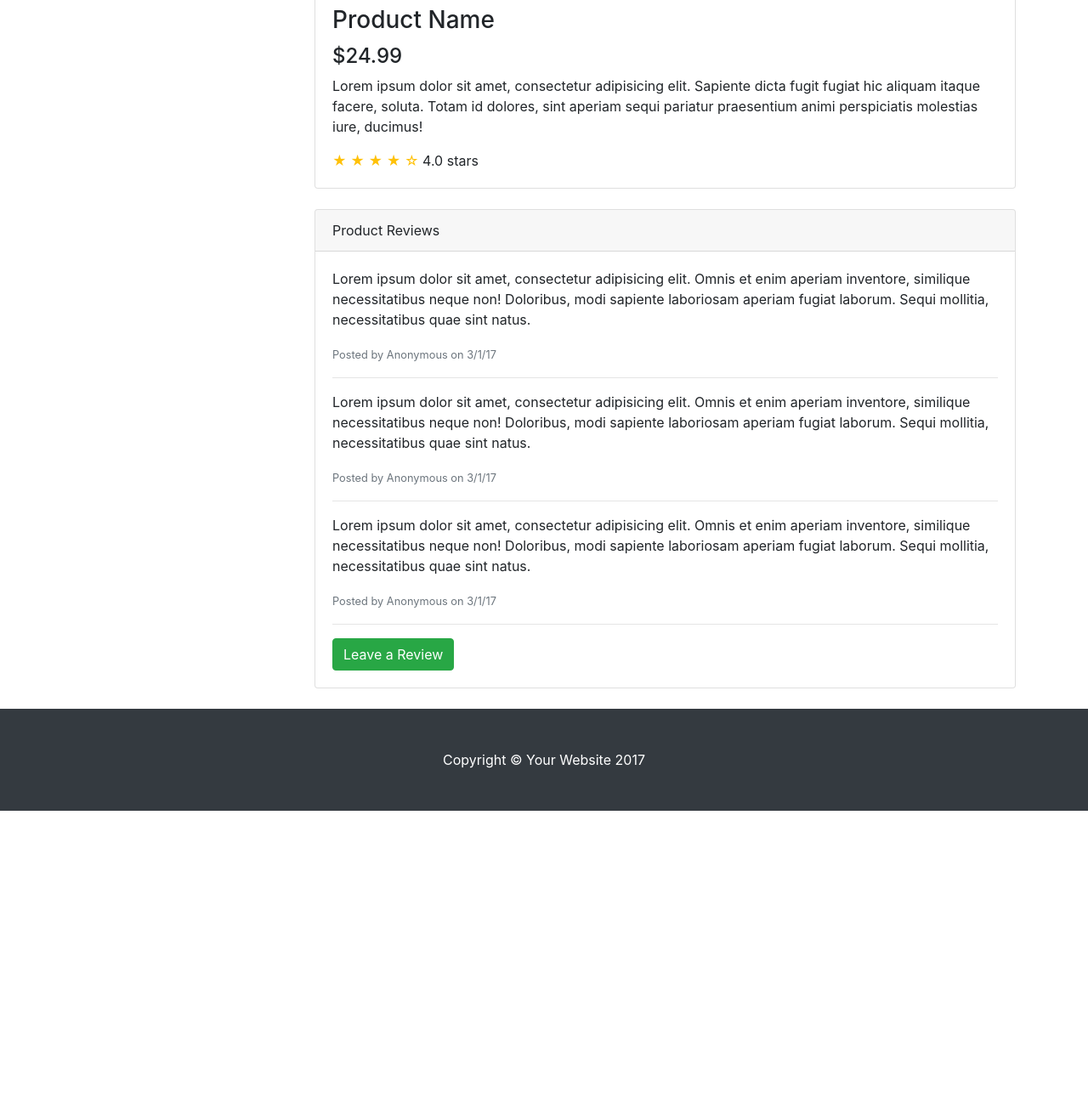
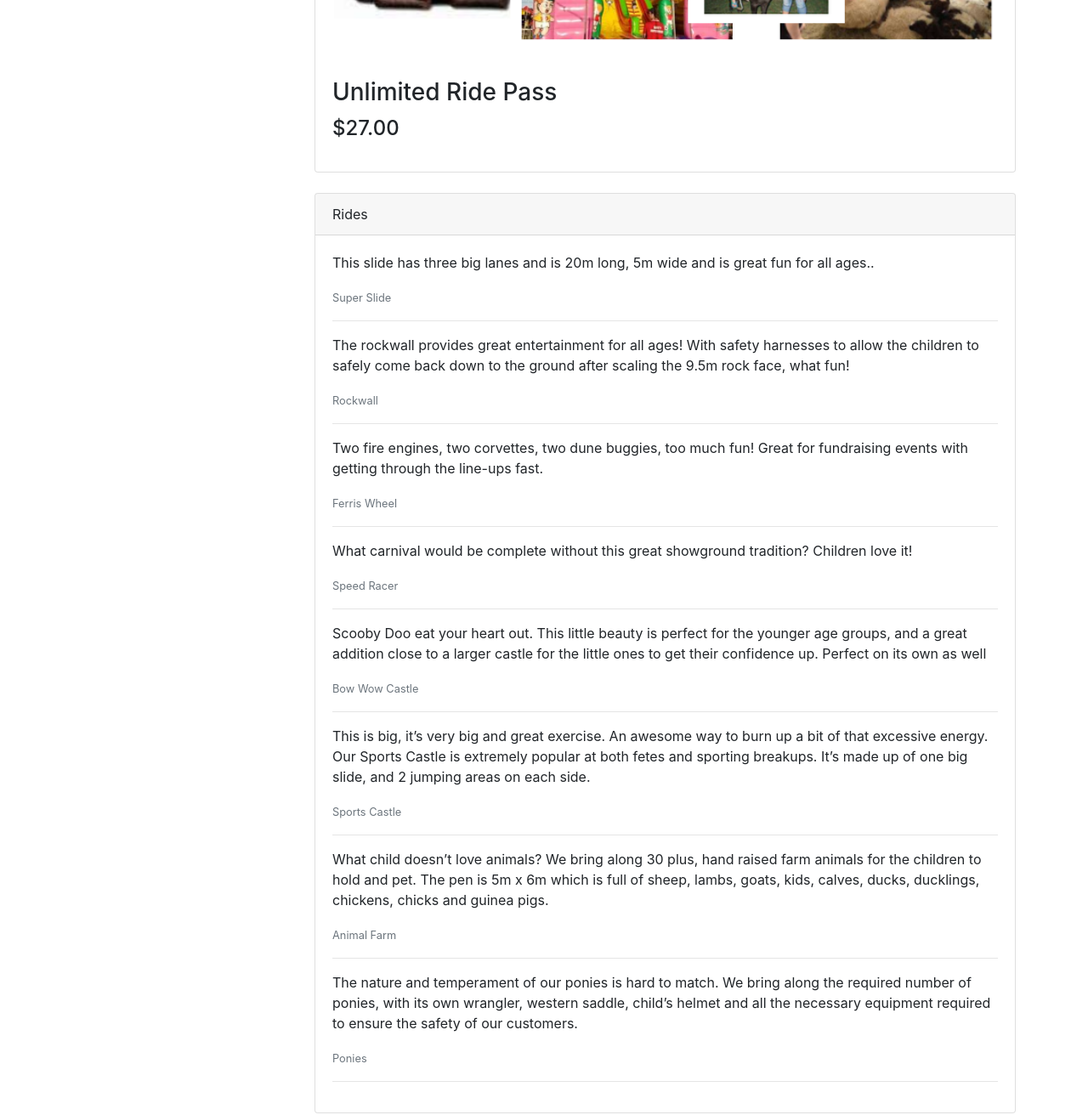
Before and after one commit to redhillkindy/shop, a website: page index.html in a window 1280 px wide. Shown: the part 460-1772 px from the top of the page at 85% size. Before the commit the page ends 1414 px from the top, so only its background shows below. Drawn offline with Linux system fonts and the light colour scheme.

Commit message:
Add rides and test stripe form

```diff
--- a/index.html
+++ b/index.html
@@ -8,7 +8,7 @@
     <meta name="description" content="">
     <meta name="author" content="">
 
-    <title>Shop Item - Start Bootstrap Template</title>
+    <title>Red Hill Kindy Shop</title>
 
     <!-- Bootstrap core CSS -->
     <link href="vendor/bootstrap/css/bootstrap.min.css" rel="stylesheet">
@@ -23,25 +23,22 @@
     <!-- Navigation -->
     <nav class="navbar navbar-expand-lg navbar-dark bg-dark fixed-top">
       <div class="container">
-        <a class="navbar-brand" href="#">Start Bootstrap</a>
+        <a class="navbar-brand" href="#">Start Shopping</a>
         <button class="navbar-toggler" type="button" data-toggle="collapse" data-target="#navbarResponsive" aria-controls="navbarResponsive" aria-expanded="false" aria-label="Toggle navigation">
           <span class="navbar-toggler-icon"></span>
         </button>
         <div class="collapse navbar-collapse" id="navbarResponsive">
           <ul class="navbar-nav ml-auto">
             <li class="nav-item active">
-              <a class="nav-link" href="#">Home
+              <a class="nav-link" href="#">Shop
                 <span class="sr-only">(current)</span>
               </a>
             </li>
             <li class="nav-item">
-              <a class="nav-link" href="#">About</a>
+              <a class="nav-link" href="https://www.redhillkindergarten.com.au/about/">About</a>
             </li>
             <li class="nav-item">
-              <a class="nav-link" href="#">Services</a>
-            </li>
-            <li class="nav-item">
-              <a class="nav-link" href="#">Contact</a>
+              <a class="nav-link" href="https://www.redhillkindergarten.com.au/contact-us/">Contact</a>
             </li>
           </ul>
         </div>
@@ -54,11 +51,9 @@
       <div class="row">
 
         <div class="col-lg-3">
-          <h1 class="my-4">Shop Name</h1>
+          <h1 class="my-4">Red Hill Kindy Shop</h1>
           <div class="list-group">
-            <a href="#" class="list-group-item active">Category 1</a>
-            <a href="#" class="list-group-item">Category 2</a>
-            <a href="#" class="list-group-item">Category 3</a>
+            <a href="#" class="list-group-item active">Unlimited Rides Pass</a>
           </div>
         </div>
         <!-- /.col-lg-3 -->
@@ -66,32 +61,72 @@
         <div class="col-lg-9">
 
           <div class="card mt-4">
-            <img class="card-img-top img-fluid" src="http://placehold.it/900x400" alt="">
+            <img class="card-img-top img-fluid" src="rides.png" alt="">
             <div class="card-body">
-              <h3 class="card-title">Product Name</h3>
-              <h4>$24.99</h4>
-              <p class="card-text">Lorem ipsum dolor sit amet, consectetur adipisicing elit. Sapiente dicta fugit fugiat hic aliquam itaque facere, soluta. Totam id dolores, sint aperiam sequi pariatur praesentium animi perspiciatis molestias iure, ducimus!</p>
-              <span class="text-warning">&#9733; &#9733; &#9733; &#9733; &#9734;</span>
-              4.0 stars
+              <h3 class="card-title">Unlimited Ride Pass</h3>
+              <h4>$27.00</h4>
+              <p class="card-text">
+                <form action="#" method="POST">
+    <script
+      src="https://checkout.stripe.com/checkout.js" class="stripe-button"
+      data-key="pk_test_ZW14jrPYMbUdLm6LQ4sktKy5"
+      data-amount="27"
+      data-name="Red Hill Kindergarten"
+      data-description="Unlimited Ride Pass"
+      data-image="https://stripe.com/img/documentation/checkout/marketplace.png"
+      data-locale="auto"
+      data-currency="aud">
+    </script>
+  </form>
+              </p>
             </div>
           </div>
           <!-- /.card -->
 
           <div class="card card-outline-secondary my-4">
             <div class="card-header">
-              Product Reviews
+              Rides
             </div>
             <div class="card-body">
-              <p>Lorem ipsum dolor sit amet, consectetur adipisicing elit. Omnis et enim aperiam inventore, similique necessitatibus neque non! Doloribus, modi sapiente laboriosam aperiam fugiat laborum. Sequi mollitia, necessitatibus quae sint natus.</p>
-              <small class="text-muted">Posted by Anonymous on 3/1/17</small>
+              <p>This slide has three big lanes and is 20m long, 5m wide and is great fun for all ages..</p>
+              <small class="text-muted">Super Slide</small>
               <hr>
-              <p>Lorem ipsum dolor sit amet, consectetur adipisicing elit. Omnis et enim aperiam inventore, similique necessitatibus neque non! Doloribus, modi sapiente laboriosam aperiam fugiat laborum. Sequi mollitia, necessitatibus quae sint natus.</p>
-              <small class="text-muted">Posted by Anonymous on 3/1/17</small>
+              <p>The rockwall provides great entertainment for all ages! With safety harnesses
+to allow the children to safely come back down to the ground after scaling the
+9.5m rock face, what fun!</p>
+              <small class="text-muted">Rockwall</small>
               <hr>
-              <p>Lorem ipsum dolor sit amet, consectetur adipisicing elit. Omnis et enim aperiam inventore, similique necessitatibus neque non! Doloribus, modi sapiente laboriosam aperiam fugiat laborum. Sequi mollitia, necessitatibus quae sint natus.</p>
-              <small class="text-muted">Posted by Anonymous on 3/1/17</small>
+              <p>Two fire engines, two corvettes, two dune buggies, too much fun! Great for
+fundraising events with getting through the line-ups fast.</p>
+              <small class="text-muted">Ferris Wheel</small>
               <hr>
-              <a href="#" class="btn btn-success">Leave a Review</a>
+              <p>What carnival would be complete without this great showground tradition?
+Children love it!</p>
+              <small class="text-muted">Speed Racer</small>
+              <hr>
+              <p>Scooby Doo eat your heart out. This little beauty is perfect for the younger age
+groups, and a great addition close to a larger castle for the little ones to get
+their confidence up. Perfect on its own as well</p>
+              <small class="text-muted">Bow Wow Castle</small>
+              <hr>
+              <p>This is big, it’s very big and great exercise. An awesome way to burn up a bit
+of that excessive energy. Our Sports Castle is extremely popular at both fetes
+and sporting breakups. It’s made up of one big slide, and 2 jumping areas on
+each side.</p>
+              <small class="text-muted">Sports Castle</small>
+              <hr>
+              <p>What child doesn’t love animals? We bring along 30 plus, hand raised farm
+animals for the children to hold and pet. The pen is 5m x 6m which is full of
+sheep, lambs, goats, kids, calves, ducks, ducklings, chickens, chicks and
+guinea pigs.</p>
+              <small class="text-muted">Animal Farm</small>
+              <hr>
+              <p>The nature and temperament of our ponies is hard to match. We bring along
+the required number of ponies, with its own wrangler, western saddle, child’s
+helmet and all the necessary equipment required to ensure the safety of our
+customers.</p>
+              <small class="text-muted">Ponies</small>
+              <hr>
             </div>
           </div>
           <!-- /.card -->
```
Also changed, not shown: rides.png (added).
